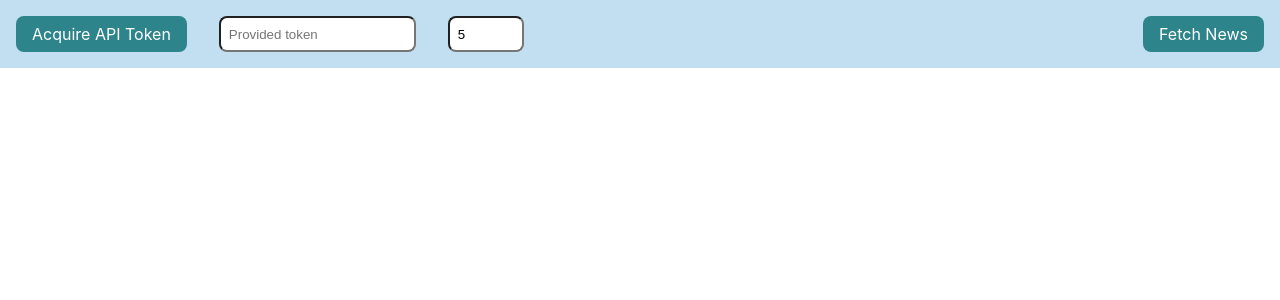
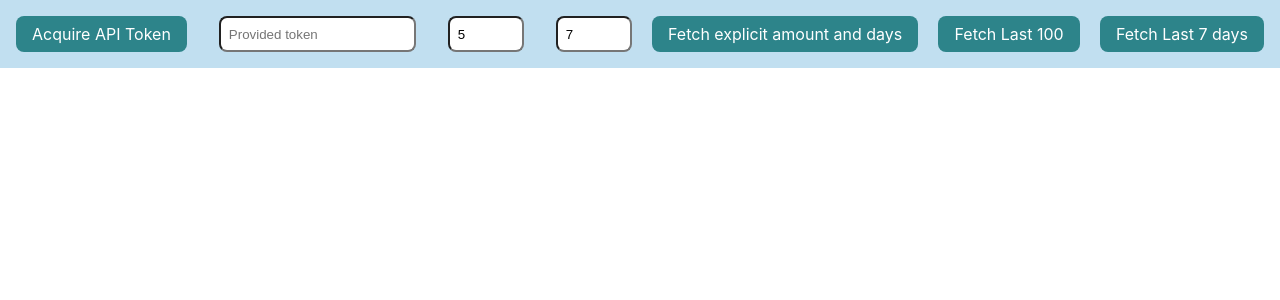
Before and after one commit to overloadedmethod/news_analyzer_react_flask, a React (Create React App) app in the folder client/: page / in a window 1280 px wide. Shown: the top 300 px of the page. Built offline with nearby package versions, Linux system fonts and the light colour scheme.

Commit message:
Added buttons for last 100 news and last 7 days

```diff
--- a/client/src/news/context.tsx
+++ b/client/src/news/context.tsx
@@ -8,9 +8,15 @@ const initialState = {
   words: {} as Record<string, number>,
   access_token: "" as string,
   amount: 5,
+  days: 7,
 };
 
-type NewsActions = "SET_ARTICLES" | "SET_WORDS" | "SET_TOKEN" | "SET_AMOUNT";
+type NewsActions =
+  | "SET_ARTICLES"
+  | "SET_WORDS"
+  | "SET_TOKEN"
+  | "SET_AMOUNT"
+  | "SET_DAYS";
 
 const actions: Record<
   string,
@@ -20,6 +26,7 @@ const actions: Record<
   SET_WORDS: (prev, words) => ({ ...prev, words }),
   SET_TOKEN: (prev, access_token) => ({ ...prev, access_token }),
   SET_AMOUNT: (prev, amount) => ({ ...prev, amount }),
+  SET_DAYS: (prev, days) => ({ ...prev, days }),
 };
 
 const reducer = (
--- a/client/src/news/index.tsx
+++ b/client/src/news/index.tsx
@@ -54,7 +54,7 @@ const Input = styled.input`
 `;
 
 export const NewsAnalyzerHeader = () => {
-  const [{ access_token, amount }, dispatch] = useContext(NewsContext);
+  const [{ access_token, amount, days }, dispatch] = useContext(NewsContext);
 
   const onTokenChange = (val: any) =>
     dispatch({ type: "SET_TOKEN", payload: val.target.value });
@@ -62,15 +62,24 @@ export const NewsAnalyzerHeader = () => {
   const onAmountChange = (val: any) =>
     dispatch({ type: "SET_AMOUNT", payload: val.target.value });
 
-  const getNews = useCallback(async () => {
-    const resp = await fetch(`/news?token=${access_token}&amount=${amount}`, {
-      method: "get",
-    });
-    const result = await resp.json();
+  const onDaysChange = (val: any) =>
+    dispatch({ type: "SET_DAYS", payload: val.target.value });
 
-    dispatch({ type: "SET_ARTICLES", payload: result.articles });
-    dispatch({ type: "SET_WORDS", payload: result.stats });
-  }, [dispatch, access_token, amount]);
+  const getNews = useCallback(
+    (days: number, amount: number) => async () => {
+      const resp = await fetch(
+        `/news?token=${access_token}&amount=${amount}&days=${days}`,
+        {
+          method: "get",
+        }
+      );
+      const result = await resp.json();
+
+      dispatch({ type: "SET_ARTICLES", payload: result.articles });
+      dispatch({ type: "SET_WORDS", payload: result.stats });
+    },
+    [dispatch, access_token, amount, days]
+  );
 
   return (
     <RefreshPanel>
@@ -87,7 +96,18 @@ export const NewsAnalyzerHeader = () => {
         type="number"
         min={1}
         max={500}></Input>
-      <FetchNewsFeed onClick={getNews}>Fetch News</FetchNewsFeed>
+      <Input
+        onChange={onDaysChange}
+        placeholder="days"
+        value={days}
+        type="number"
+        min={1}
+        max={500}></Input>
+      <FetchNewsFeed onClick={getNews(days, amount)}>
+        Fetch explicit amount and days
+      </FetchNewsFeed>
+      <FetchNewsFeed onClick={getNews(-1, 100)}>Fetch Last 100</FetchNewsFeed>
+      <FetchNewsFeed onClick={getNews(7, -1)}>Fetch Last 7 days</FetchNewsFeed>
     </RefreshPanel>
   );
 };
```
Also changed, not shown: 2 other files (tests, documents, lock files or other folders).
